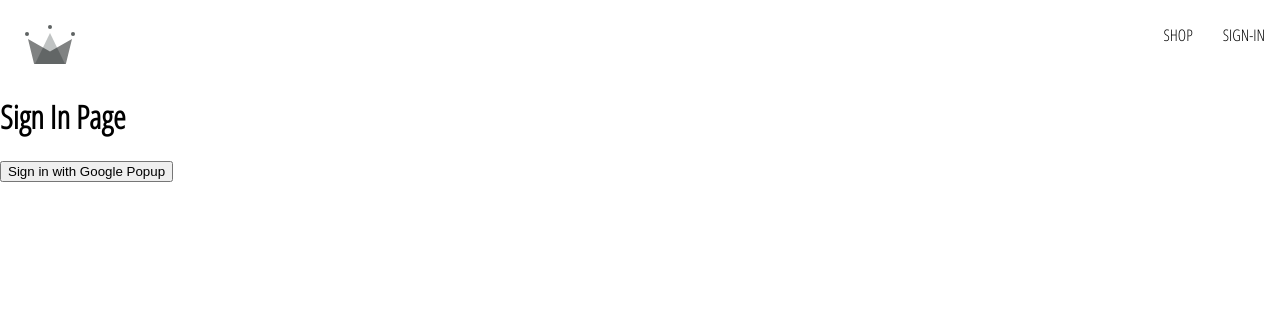
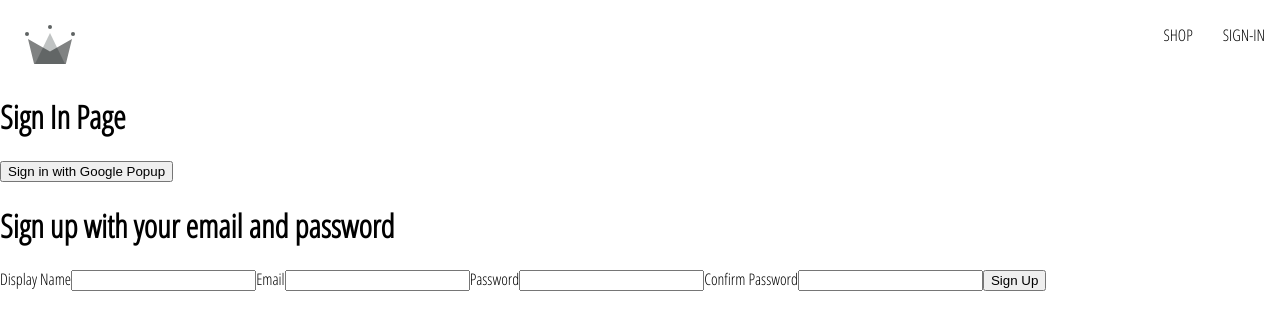
Before and after one commit to Tanflunky68/e-commerce_react, a React (Create React App) app in the folder crwn-clothing/: page /signIn in a window 1280 px wide. Shown: the top 330 px of the page. Built offline with nearby package versions, Linux system fonts and the light colour scheme.

Commit message:
sign up form working

```diff
--- /dev/null
+++ b/crwn-clothing/src/components/sign-up-form/sign-up-form.component.jsx
@@ -0,0 +1,67 @@
+import { useState } from "react";
+import {createAuthUserWithEmailAndPassword, createUserDocumentFromAuth} from '../../utils/firebase/firebase.utils'
+
+const defaultFormField = {
+    displayName:'',
+    email:'',
+    password:'',
+    confirmedPassword:''
+}
+
+const SignUpForm = () => {
+    const [formFields, setFormFields] = useState(defaultFormField);
+    const { displayName, email, password, confirmedPassword} = formFields;
+
+    const resetFormField = () => {
+        setFormFields(defaultFormField);
+    }
+
+    const handleChange = (event) =>{
+        const {name,value} = event.target;
+        setFormFields({...formFields, [name]:value});
+    };
+
+    const handleSubmit = async (event) =>{
+        event.preventDefault();
+        if(password!=confirmedPassword){
+           alert("password do not match");
+           return;
+        }
+
+        try{
+            const {user} = await createAuthUserWithEmailAndPassword(email,password);
+            await createUserDocumentFromAuth(user,{displayName});
+            resetFormField();
+        }catch(error){
+            if(error.code='auth/email-already-in-use'){
+                alert('Cannot create user because email already in use');
+            }else{
+                console.error(error);
+            }
+        }
+
+    }
+
+    return(
+        <div>
+            <h1>Sign up with your email and password</h1>
+            <form onSubmit={handleSubmit}>
+                <label>Display Name</label>
+                <input type="text" required onChange={handleChange} name='displayName' value={displayName}/>
+
+                <label>Email</label>
+                <input type="email" required onChange={handleChange} name='email' value={email}/>
+
+                <label>Password</label>
+                <input type="password" required  onChange={handleChange} name='password' value={password}/>
+
+                <label>Confirm Password</label>
+                <input type="password" required  onChange={handleChange} name='confirmedPassword' value={confirmedPassword}/>
+
+                <button type="submit">Sign Up</button>
+            </form>
+        </div>
+    )
+}
+
+export default SignUpForm;
--- a/crwn-clothing/src/routes/sign-in/sign-in.component.jsx
+++ b/crwn-clothing/src/routes/sign-in/sign-in.component.jsx
@@ -1,15 +1,33 @@
-import { signInWithGooglePopup, createUserDocumentFromAuth } from '../../utils/firebase/firebase.utils'
+import { useEffect } from 'react';
+import { getRedirectResult } from 'firebase/auth';
+import SignUpForm from '../../components/sign-up-form/sign-up-form.component';
+
+import {
+    auth,
+    signInWithGooglePopup,
+    createUserDocumentFromAuth,
+    signInWithGoogleRedirect,
+} from '../../utils/firebase/firebase.utils'
 
 const SignIn = () => {
+    useEffect(async() =>{
+        const response = await getRedirectResult(auth);
+
+        if(response){
+            const userDocRef = await createUserDocumentFromAuth(response.user);
+        }
+    },[]);
+
     const logGoogleUser = async () => {
       const { user } = await signInWithGooglePopup();
-      const userDocRef = await createUserDocumentFromAuth(user);
     };
 
     return (
       <div>
         <h1>Sign In Page</h1>
         <button onClick={logGoogleUser}>Sign in with Google Popup</button>
+        {/* <button onClick={signInWithGoogleRedirect}>Sign in with Google Redirect</button> */}
+        <SignUpForm />
       </div>
     );
   };
--- a/crwn-clothing/src/utils/firebase/firebase.utils.js
+++ b/crwn-clothing/src/utils/firebase/firebase.utils.js
@@ -1,9 +1,11 @@
 import { initializeApp } from 'firebase/app';
+
 import {
   getAuth,
   signInWithRedirect,
   signInWithPopup,
   GoogleAuthProvider,
+  createUserWithEmailAndPassword
 } from 'firebase/auth';
 import { getFirestore, doc, getDoc, setDoc } from 'firebase/firestore';
 
@@ -21,18 +23,23 @@
 // Initialize Firebase
 const firebaseApp = initializeApp(firebaseConfig);
 
-const provider = new GoogleAuthProvider();
+const googleProvider = new GoogleAuthProvider();
 
-provider.setCustomParameters ({
+googleProvider.setCustomParameters ({
     prompt: "select_account"
 });
 
 export const auth = getAuth();
-export const signInWithGooglePopup = () => signInWithPopup(auth,provider);
-
+export const signInWithGooglePopup = () => signInWithPopup(auth,googleProvider);
+export const signInWithGoogleRedirect = () => signInWithRedirect(auth,googleProvider);
 export const db = getFirestore();
 
-export const createUserDocumentFromAuth = async (userAuth) => {
+export const createUserDocumentFromAuth = async (
+  userAuth,
+   additionnalInformation = {}
+   ) => {
+
+  if(!userAuth) return;
   const userDocRef = doc(db,'users', userAuth.uid);
   const userSnapshot = await getDoc(userDocRef);
 
@@ -45,6 +52,7 @@
         displayName,
         email,
         createdAt,
+        ...additionnalInformation,
       });
     } catch(error){
       console.log('error creating the user: ',error.message)
@@ -53,3 +61,12 @@
 
   return userDocRef;
 };
+
+
+
+export const createAuthUserWithEmailAndPassword = async (email,password) =>{
+
+  if(!email || !password) return;
+
+  return await createUserWithEmailAndPassword(auth,email,password)
+}
```
